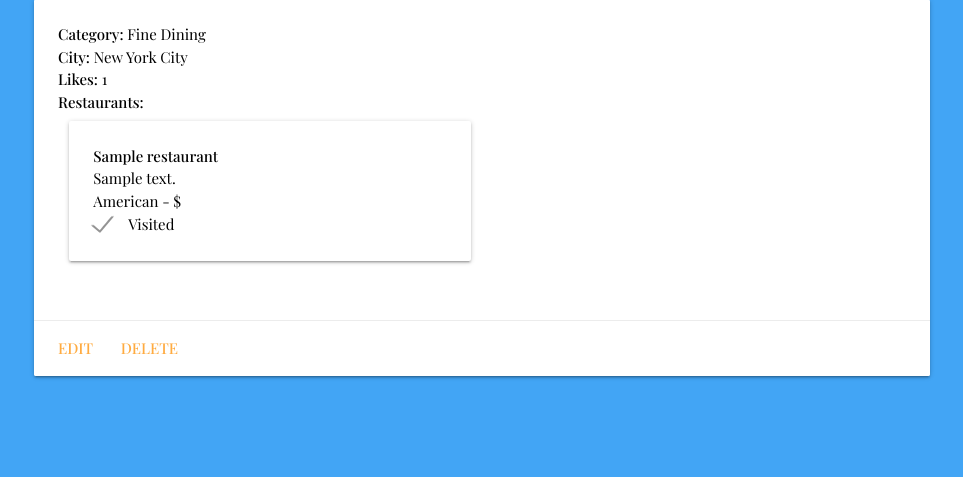
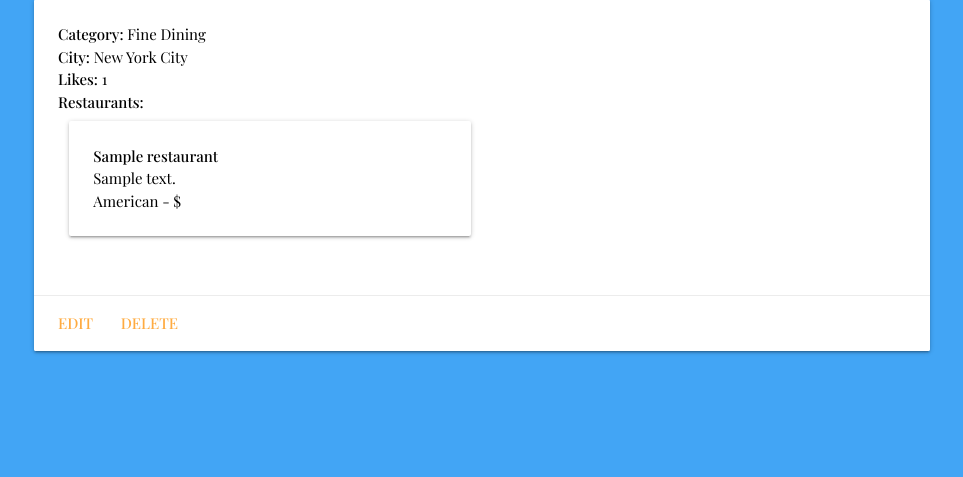
Before and after one commit to Adamtpacz/nosh-hunt, a Django app: page /lists/1/ in a window 1280 px wide. Shown: the part 201-678 px from the top of the page, without its empty margins (158-1121 px from the left). Run offline with Django 4.2, Linux system fonts and the light colour scheme; a user stored in the database is signed in; tables that the repository leaves empty hold one stand-in row (values such as "Sample post").

Commit message:
Remove 'visited' field UI elements from list details page

```diff
--- a/main_app/templates/lists/detail.html
+++ b/main_app/templates/lists/detail.html
@@ -17,15 +17,6 @@
                         <p><strong>{{ restaurant.name }}</strong></p>
                         <p>{{ restaurant.address }}</p>
                         <p>{{ restaurant.get_food_type_display }} - {{ restaurant.get_price_display }}</p>
-                        <p>
-                            {% if restaurant.visited == True %}
-                                <input type="checkbox" disabled="disabled" checked="checked" />
-                                <span class="black-text">Visited</span>
-                            {% else %}
-                                <input type="checkbox" disabled="disabled" />
-                                <span class="black-text">Not Visited</span>
-                            {% endif %}
-                        </p>
                     </div>
                 </div>
                 {% endfor %}
```
